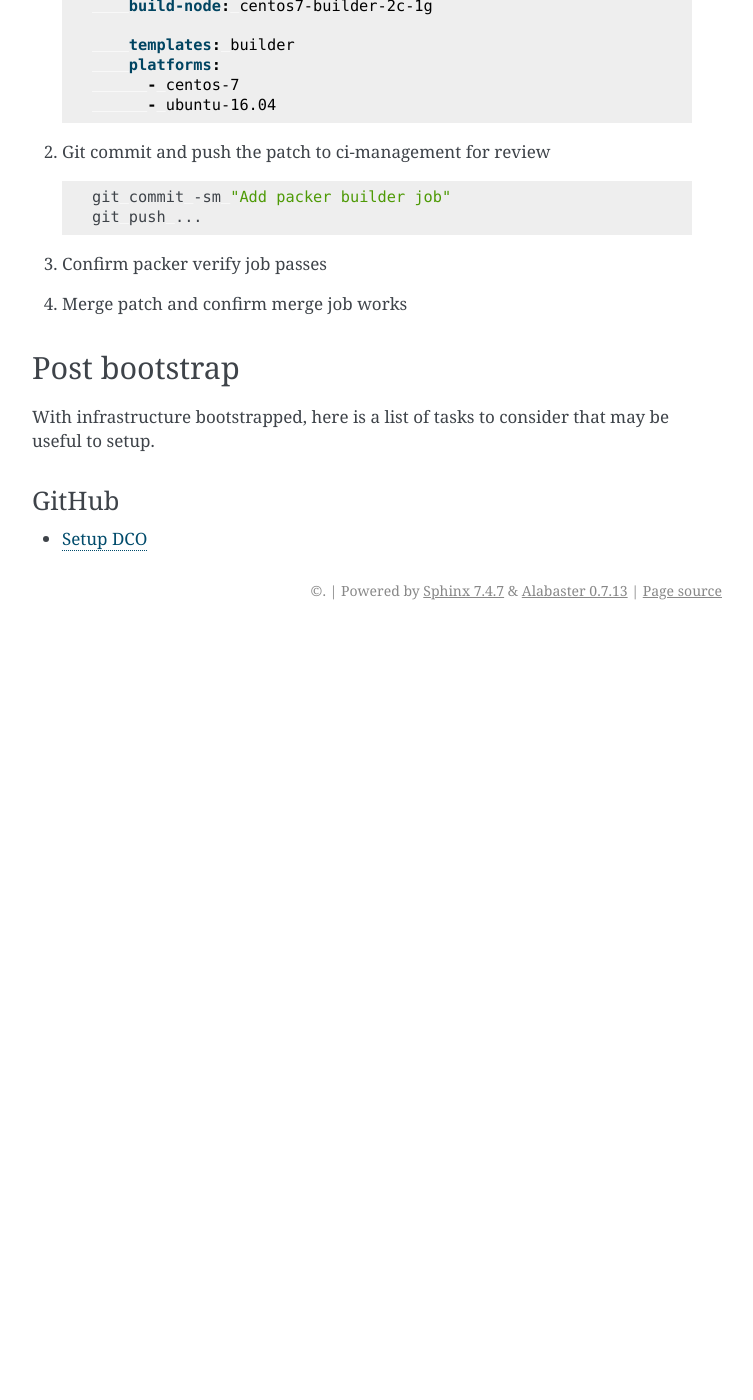
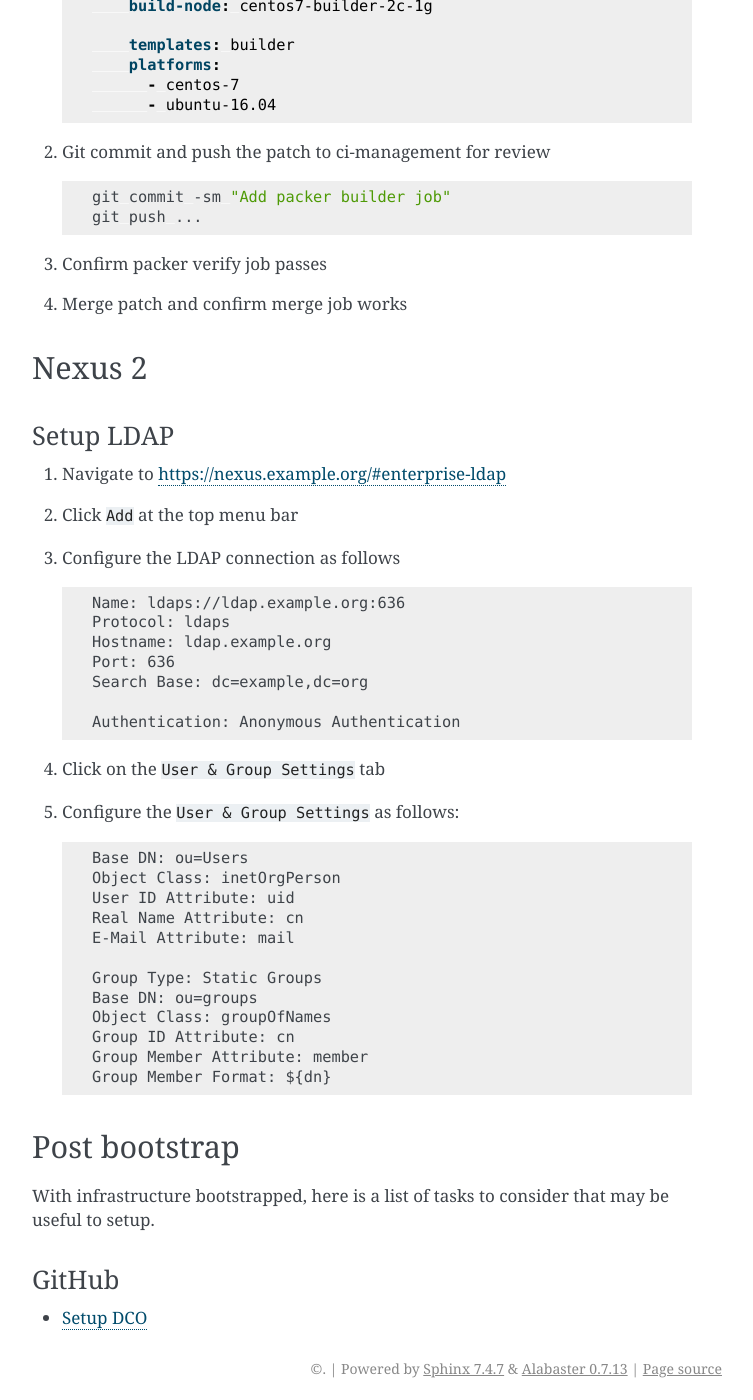
Before and after one commit to lfit/releng-docs, a Sphinx documentation site: the page built from docs/infra/bootstrap.rst, in a window 1280 px wide and 1400 px high, scrolled down 8567 px. Shown: the whole window, without its empty margins (388-1141 px from the left). Built offline with Sphinx 7.4.7, drawn with Linux system fonts in a browser that asks for light colours; the version number could not be read and is left out; before the commit the page ends 9197 px from its top, so only the background shows below that.

Commit message:
Add Nexus 2 bootstrap documentation
Issue: RELENG-965
Change-Id: I6be9dd48463a9985900e899c5558e8e9afd5cb81
Signed-off-by: Thanh Ha <thanh.ha@linuxfoundation.org>

```diff
--- a/docs/infra/bootstrap.rst
+++ b/docs/infra/bootstrap.rst
@@ -409,6 +409,43 @@
 #. Confirm packer verify job passes
 #. Merge patch and confirm merge job works
 
+Nexus 2
+=======
+
+Setup LDAP
+----------
+
+#. Navigate to https://nexus.example.org/#enterprise-ldap
+#. Click ``Add`` at the top menu bar
+#. Configure the LDAP connection as follows
+
+   .. code-block:: none
+
+      Name: ldaps://ldap.example.org:636
+      Protocol: ldaps
+      Hostname: ldap.example.org
+      Port: 636
+      Search Base: dc=example,dc=org
+
+      Authentication: Anonymous Authentication
+#. Click on the ``User & Group Settings`` tab
+#. Configure the ``User & Group Settings`` as follows:
+
+   .. code-block:: none
+
+      Base DN: ou=Users
+      Object Class: inetOrgPerson
+      User ID Attribute: uid
+      Real Name Attribute: cn
+      E-Mail Attribute: mail
+
+      Group Type: Static Groups
+      Base DN: ou=groups
+      Object Class: groupOfNames
+      Group ID Attribute: cn
+      Group Member Attribute: member
+      Group Member Format: ${dn}
+
 Post bootstrap
 ==============
 
```
